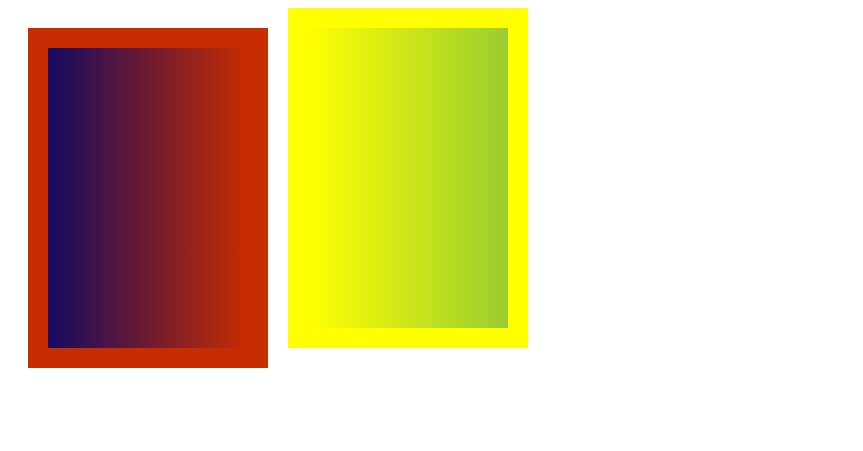
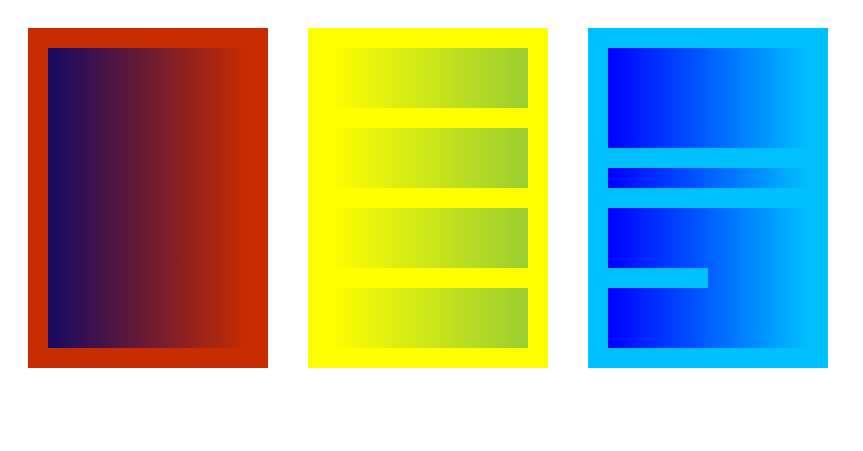
Before and after one commit to ulankachingun/layout, a plain HTML site: page index.html in a window 1280 px wide. Shown: the whole page, without its empty margins (0-863 px from the left). Drawn offline with Linux system fonts and the light colour scheme.

Commit message:
3rd one half done

```diff
--- a/index.html
+++ b/index.html
@@ -25,6 +25,32 @@
 
            </div>
        </div>
+       <div class="con3">
+        <div class="sect1">
+
+        </div>
+        <div class="sect2">
+
+        </div>
+        <div class="sect3">
+
+        </div>
+        <div class="sect4">
+
+       </div>
+       <div class="sect5">
+
+       </div>
+       <div class="sect6">
+
+       </div>
+       <div class="sect7">
+
+       </div>
+       <div class="sect8">
+
+      </div>
+   </div>
     </div>
 </body>
 </html>
--- a/style.css
+++ b/style.css
@@ -20,36 +20,96 @@
     border-style: solid;
     border-color: yellow;
     border-width: 20px;
-    margin: 20pxa;
+    margin: 20px;
 
 }
-.sect1{
+.con2 .sect1{
     width: 200px;
-    height: 75px;
+    height: 60px;
     background-image: linear-gradient(to right, yellow, yellowgreen);
+    border-bottom: 20px solid yellow;
+
+
+}
+.con2 .sect2{
+    width: 200px;
+    height: 60px;
+    background-image: linear-gradient(to right, yellow, yellowgreen);
+    border-bottom: 20px solid yellow;
+
+
+}
+.con2 .sect3{
+    width: 200px;
+    height: 60px;
+    background-image: linear-gradient(to right, yellow, yellowgreen);
+    border-bottom: 20px solid yellow;
+
+
+}
+.con2 .sect4{
+    width: 200px;
+    height: 60px;
+    background-image: linear-gradient(to right, yellow, yellowgreen);
+    border-bottom: 20px solid yellow;
 
 
 
 }
-.sect2{
+.con3{
     width: 200px;
-    height: 75px;
-    background-image: linear-gradient(to right, yellow, yellowgreen);
+    height: 300px;
+    border-style: solid;
+    border-color: deepskyblue;
+    background-image: linear-gradient(to left, deepskyblue, blue);
+    border-width: 20px;
+    margin: 20px;
+
+}
+.con3 .sect1{
+    width: 200px;
+    height: 100px;
+    border-bottom: 20px solid deepskyblue;
 
 
 }
-.sect3{
+.con3 .sect2{
     width: 200px;
-    height: 75px;
-    background-image: linear-gradient(to right, yellow, yellowgreen);
+    height: 20px;
+    border-bottom: 20px solid deepskyblue;
 
 
 }
-.sect4{
-    width: 200px;
-    height: 75px;
-    background-image: linear-gradient(to right, yellow, yellowgreen);
 
 
 
 }
+.con3 .sect5{
+    width: 100px;
+    height: 60px;
+    border-bottom: 20px solid deepskyblue;
+
+
+}
+.con3 .sect6{
+    width: 100px;
+    height: 60px;
+    border-bottom: 20px solid deepskyblue;
+
+
+}
+.con3 .sect7{
+    width: 100px;
+    height: 60px;
+    border-bottom: 20px solid deepskyblue;
+
+
+}
+.con3 .sect8{
+    width: 100px;
+    height: 60px;
+    border-bottom: 20px solid deepskyblue;
+
+
+
+}
```
